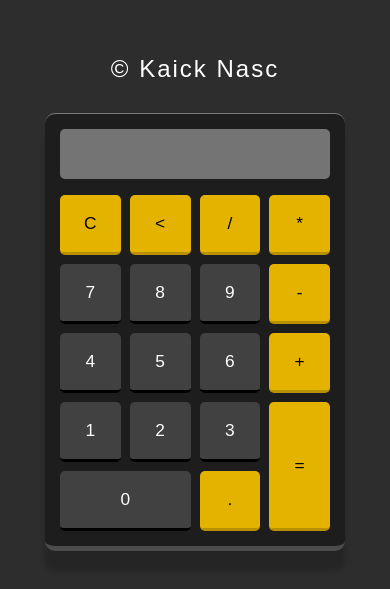
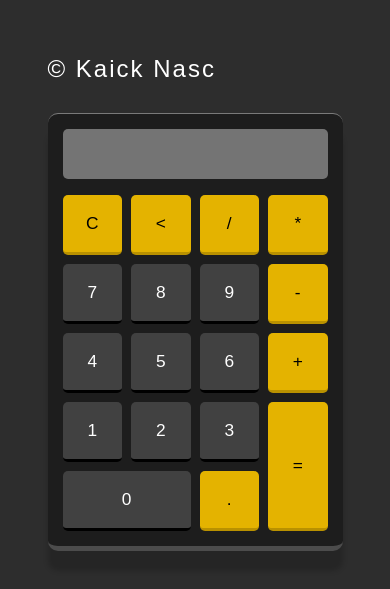
Before and after one commit to kaicknasc/Calculator-js, a plain HTML site: page index.html in a window 390 px wide. Shown: the part 119-708 px from the top of the page. Drawn offline with nearby package versions, Linux system fonts and the light colour scheme.

Commit message:
New alterations

```diff
--- a/index.html
+++ b/index.html
@@ -9,6 +9,7 @@
     <script src="https://unpkg.com/typed.js@2.1.0/dist/typed.umd.js"></script>
 </head>
 <body>
+    <main>
     <h1 id="typedText"></h1>
     <div class="calculator">
         <input type="text" disabled id="display">
@@ -33,7 +34,7 @@
             <button class="btn-result" onclick="resultFinal('=')" id="colorYellow">=</button>
         </div>
     </div>
-
+    </main>
     <script src="script.js"></script>
 </body>
 </html>
--- a/style.css
+++ b/style.css
@@ -17,6 +17,10 @@ body {
     /* Position central */
     height: 100dvh;
     /* Max-Height */
+}
+
+main {
+    max-width: 1440px;
 }
 
 h1 {
@@ -126,3 +130,10 @@ button:hover {
     height: 100%;
     /* Height */
 }
+
+@media (max-width: 768px) {
+
+    .calculator {
+        width: 100%;
+    }
+}
```
